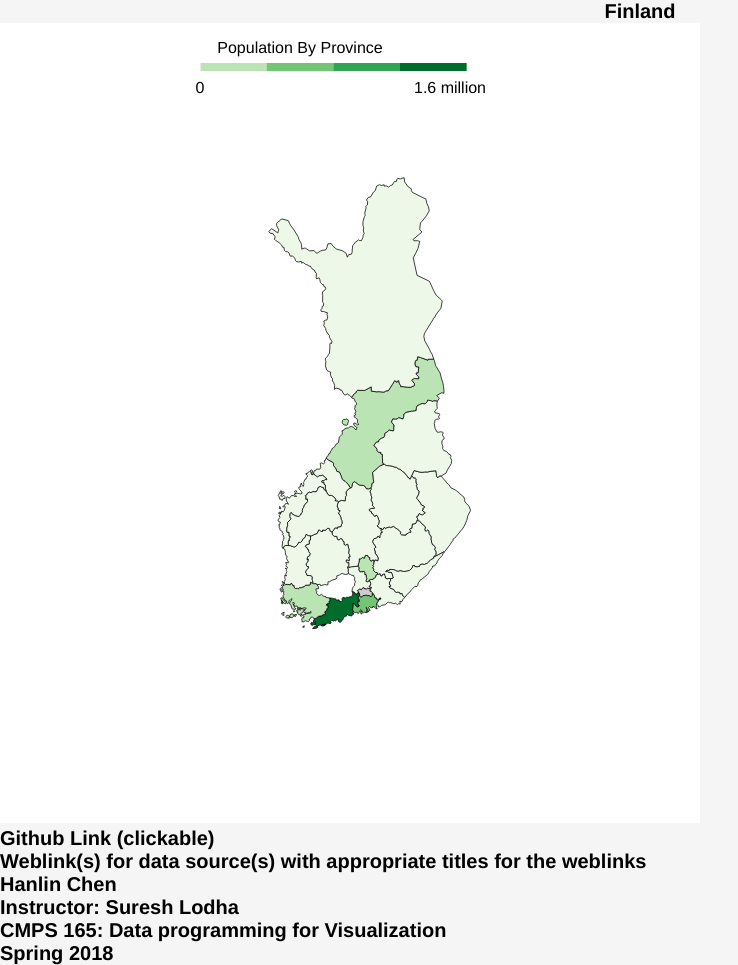
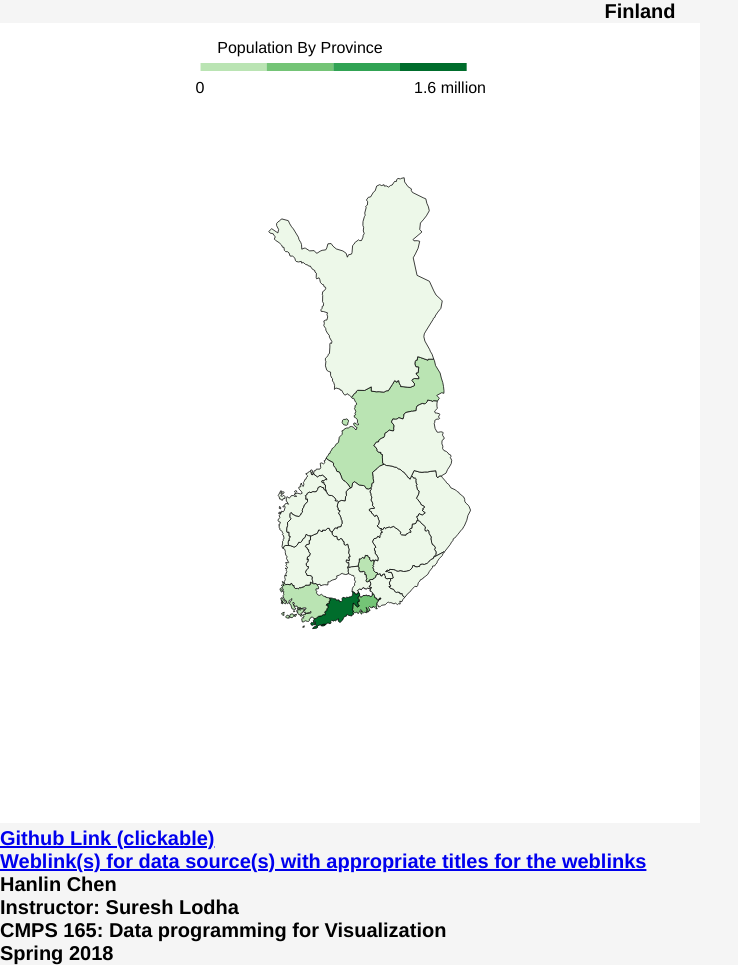
Before and after one commit to fjjason/fjjason.github.io, a plain HTML site: page index.html in a window 1280 px wide. Shown: the whole page, without its empty margins (0-738 px from the left). Drawn offline with nearby package versions, Linux system fonts and the light colour scheme.

Commit message:
Add files via upload
finished

```diff
--- a/index.html
+++ b/index.html
@@ -3,7 +3,7 @@
 	<head>
 		<meta charset="utf-8">
 		<title>Mercator projection map of Finland</title>
-		<script type= "text/javascript" src="http://d3js.org/d3.v4.min.js"></script>
+		<script type= "text/javascript" src="https://d3js.org/d3.v4.min.js"></script>
 		<style type="text/css">
 			body {
 				background-color: whitesmoke;
@@ -63,37 +63,37 @@
 					.range(["rgb(237,248,233)","rgb(186,228,179)",
 						"rgb(116,196,118)","rgb(49,163,84)","rgb(0,109,44)"]);
 
+			//create scale to show which wht each shade of color represented
 			var x = d3.scaleLinear()
 			    .domain([0, 600])
 			    .range([0, 400]);
+			//x Axis
 			var xAxis = d3.axisBottom()
 			    .scale(x)
-			    .tickSize(13);
-
+			//move the scale
 			var g = svg.append("g")
 			    .attr("class", "key")
 			    .attr("transform", "translate(200,40)");
-
+			//defined rectange with size/color
 			g.selectAll("rect")
 			    .data(color2.range().map(function(d, i) {
-			      return {
-			        x0: i ? x(color2.domain()[i - 1]) : x.range()[0],
-			        x1: i < color2.domain().length ? x(color2.domain()[i]) : x.range()[1],
-			        z: d
-			      };
+				      d = color2.invertExtent(d);
+				      if (d[0] == null) d[0] = x.domain()[0];
+				      if (d[1] == null) d[1] = x.domain()[1];
+				      return d;
 			    }))
 
 			.enter().append("rect")
 			    .attr("height", 8)
-			    .attr("x", function(d) { return d.x0; })
-			    .attr("width", function(d) { return d.x1 - d.x0; })
-			    .style("fill", function(d) { return d.z; });
-
+			    .attr("x", function(d) { return x(d[0]); })
+			    .attr("width", function(d) { return x(d[1]) - x(d[0]); })
+			    .attr("fill", function(d) { return color2(d[0]); });
+			//text label
 			svg.append("text")
 				.attr("transform", "translate(300,30)")
 			    .style("text-anchor", "middle")
 			    .text("Population By Province");
-
+			//value text label
 			svg.append("text")
 				.attr("transform", "translate(200,70)")
 			    .style("text-anchor", "middle")
@@ -103,7 +103,6 @@
 			    .style("text-anchor", "middle")
 			    .text("1.6 million");
 			//Load in GeoJSON data
-			//Load in agriculture data
 			d3.csv("fin_pop_by_prov.csv", function(data) {
 
 				//Set input domain for color scale
@@ -112,44 +111,39 @@
 					d3.max(data, function(d) { return d.value; })
 				]);
 				d3.json("finland.json", function(json) {
-					//Loop through once for each ag. data value
+					//go through csv, find when csv's state and Json's properties.name is the same, then copy population to JSOn
 					for (var i = 0; i < data.length; i++) {
 
-						//Grab state name
-						var dataState = data[i].state;
-						console.log(i+1 + dataState);
-						//Grab data value, and convert from string to float
+						var dataProvince = data[i].state;
+						console.log(i+1 + dataProvince);
 						var dataValue = parseFloat(data[i].value);
-						//Find the corresponding state inside the GeoJSON
+
 						for (var j = 0; j < json.features.length; j++) {
 
 							var jsonState = json.features[j].properties.Name;
-							if (dataState == jsonState) {
+							if (dataProvince == jsonState) {
 
-								//Copy the data value into the JSON
+								//copy value to JSON
 								json.features[j].properties.value = dataValue;
 
-								//Stop looking through the JSON
 								break;
 
 							}
 						}
 					}
-					//Bind data and create one path per GeoJSON feature
+					//color the map with shades of green or white if province is undefined
 					svg.selectAll("path")
 					   .data(json.features)
 					   .enter()
 					   .append("path")
 					   .style("fill", function(d) {
-					   		//Get data value
+
 					   		var value = d.properties.value;
 					   		console.log(value);
 					   		if (value) {
-					   			//If value exists…
 						   		return color(value);
 					   		} else {
-					   			//If value is undefined…
-						   		return "#ccc";
+						   		return "#fff";
 					   		}
 					   })
 					   .attr("d", path)
@@ -160,8 +154,8 @@
 				});
 			});
 		</script>
-		<h1> Github Link (clickable)</h1>
-		<h1>Weblink(s) for data source(s) with appropriate titles for the weblinks</h1>
+		<h1><a href = "https://github.com/fjjason/Finland-Population-Visualization"> Github Link (clickable)</a></h1>
+		<h1><a href = "https://fjjason.github.io/">Weblink(s) for data source(s) with appropriate titles for the weblinks</a></h1>
 		<h1>Hanlin Chen</h1>
 		<h1>Instructor: Suresh Lodha</h1>
 		<h1>CMPS 165: Data programming for Visualization</h1>
```
